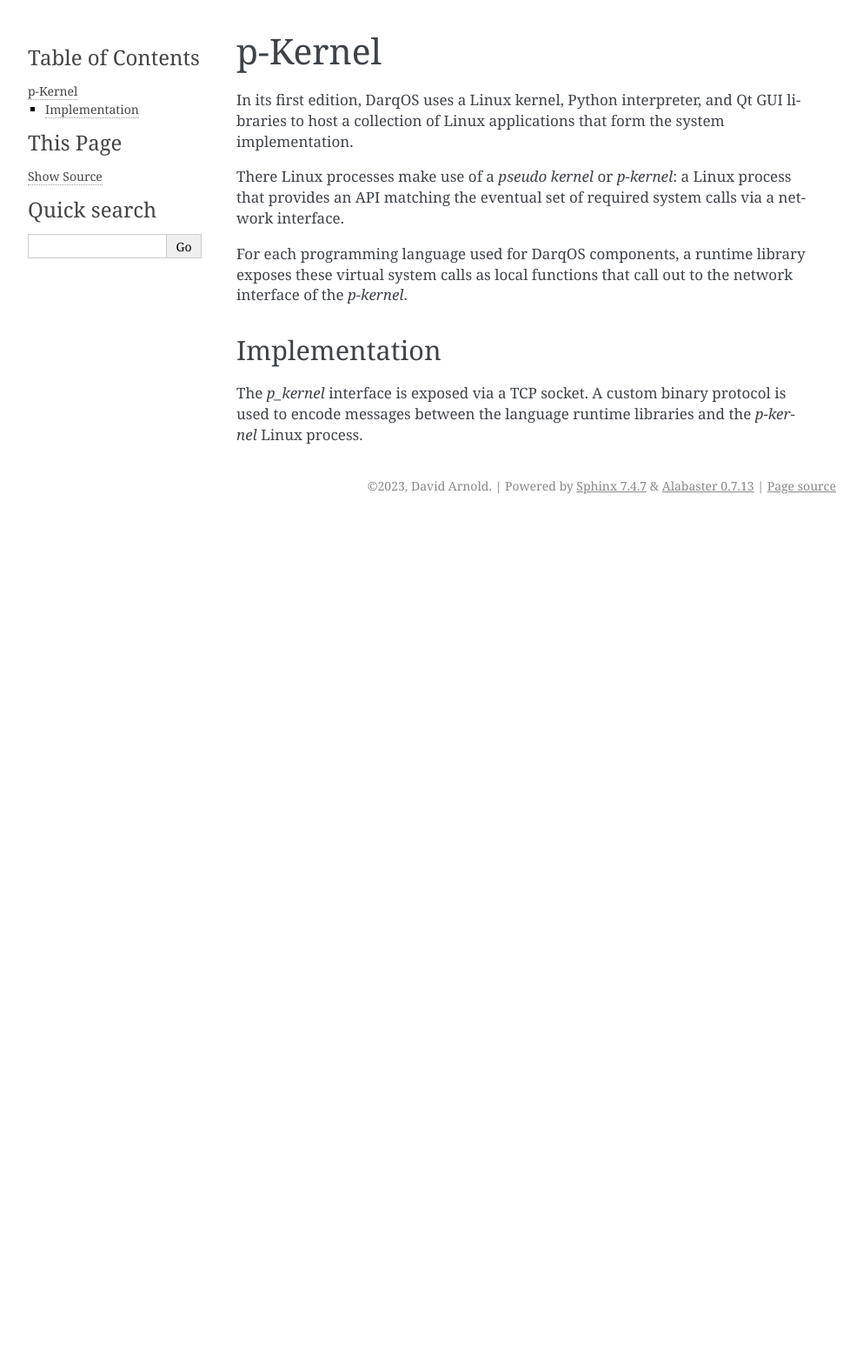
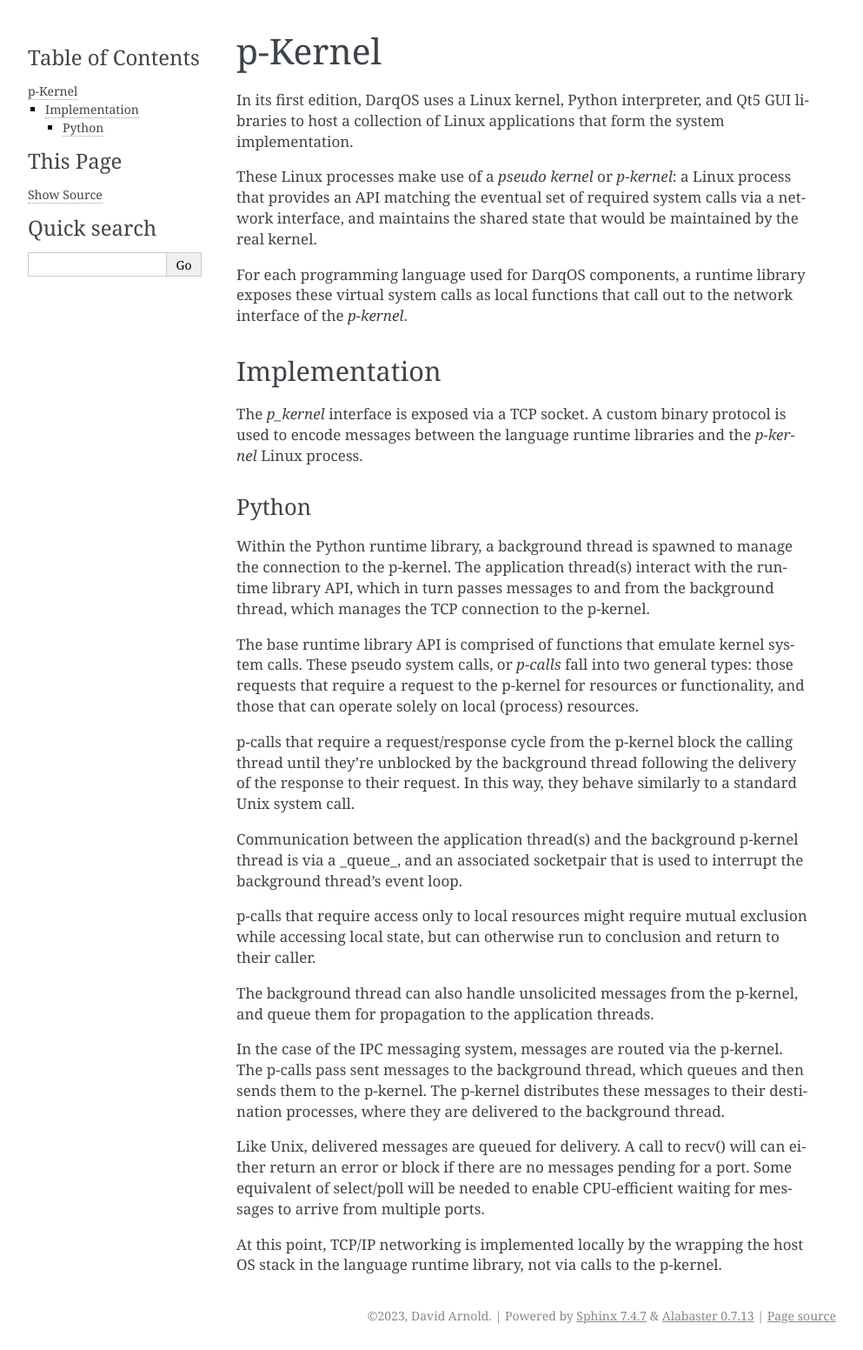
Before and after one commit to darqos/darqos, a Sphinx documentation site: the page built from doc/p-kernel.rst, in a window 1280 px wide. Shown: the whole page at 87% size, without its empty margins (148-1141 px from the left). Built offline with Sphinx 7.4.7, drawn with Linux system fonts in a browser that asks for light colours; before the commit the page ends 900 px from its top, so only the background shows below that.

Commit message:
Notes on p-kernel implementation of IPC.

```diff
--- a/doc/p-kernel.rst
+++ b/doc/p-kernel.rst
@@ -2,12 +2,13 @@ p-Kernel
 ========
 
 In its first edition, DarqOS uses a Linux kernel, Python interpreter,
-and Qt GUI libraries to host a collection of Linux applications that
+and Qt5 GUI libraries to host a collection of Linux applications that
 form the system implementation.
 
-There Linux processes make use of a *pseudo kernel* or *p-kernel*: a
+These Linux processes make use of a *pseudo kernel* or *p-kernel*: a
 Linux process that provides an API matching the eventual set of
-required system calls via a network interface.
+required system calls via a network interface, and maintains the shared
+state that would be maintained by the real kernel.
 
 For each programming language used for DarqOS components, a runtime
 library exposes these virtual system calls as local functions that
@@ -19,3 +20,49 @@ Implementation
 The *p_kernel* interface is exposed via a TCP socket.  A custom binary
 protocol is used to encode messages between the language runtime
 libraries and the *p-kernel* Linux process.
+
+Python
+~~~~~~
+
+Within the Python runtime library, a background thread is spawned to
+manage the connection to the p-kernel.  The application thread(s)
+interact with the runtime library API, which in turn passes messages
+to and from the background thread, which manages the TCP connection to
+the p-kernel.
+
+The base runtime library API is comprised of functions that emulate
+kernel system calls.  These pseudo system calls, or *p-calls* fall
+into two general types: those requests that require a request to the
+p-kernel for resources or functionality, and those that can operate
+solely on local (process) resources.
+
+p-calls that require a request/response cycle from the p-kernel block
+the calling thread until they're unblocked by the background thread
+following the delivery of the response to their request.  In this way,
+they behave similarly to a standard Unix system call.
+
+Communication between the application thread(s) and the background
+p-kernel thread is via a _queue_, and an associated socketpair that
+is used to interrupt the background thread's event loop.
+
+p-calls that require access only to local resources might require
+mutual exclusion while accessing local state, but can otherwise run to
+conclusion and return to their caller.
+
+The background thread can also handle unsolicited messages from the
+p-kernel, and queue them for propagation to the application threads.
+
+In the case of the IPC messaging system, messages are routed via the
+p-kernel.  The p-calls pass sent messages to the background thread, which
+queues and then sends them to the p-kernel.  The p-kernel distributes
+these messages to their destination processes, where they are delivered
+to the background thread.
+
+Like Unix, delivered messages are queued for delivery.  A call to recv()
+will can either return an error or block if there are no messages pending
+for a port.  Some equivalent of select/poll will be needed to enable
+CPU-efficient waiting for messages to arrive from multiple ports.
+
+At this point, TCP/IP networking is implemented locally by the wrapping
+the host OS stack in the language runtime library, not via calls to the
+p-kernel.
```
